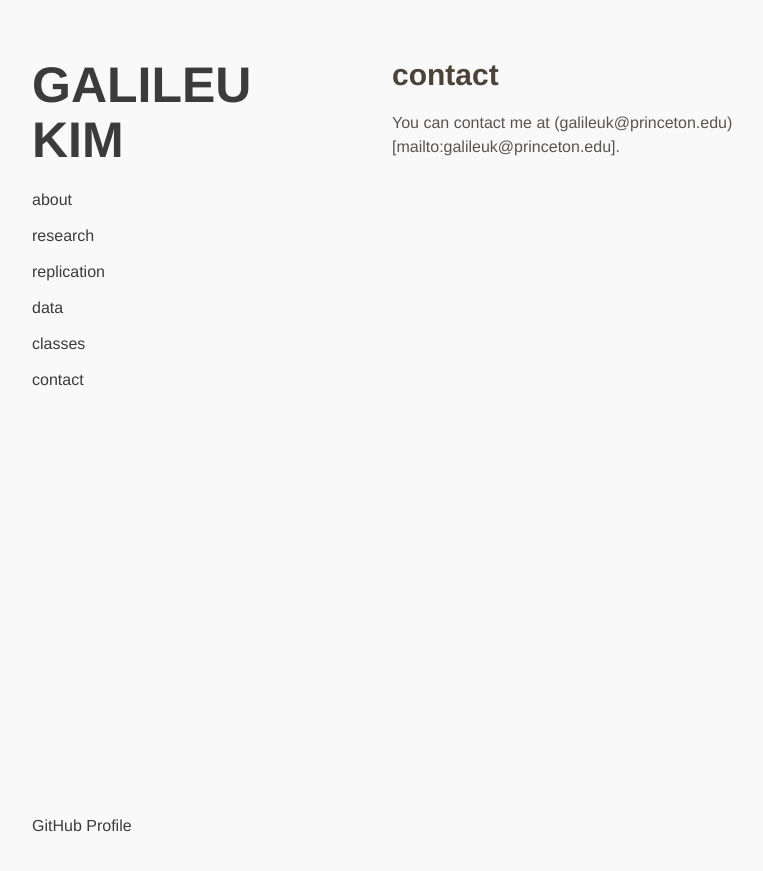
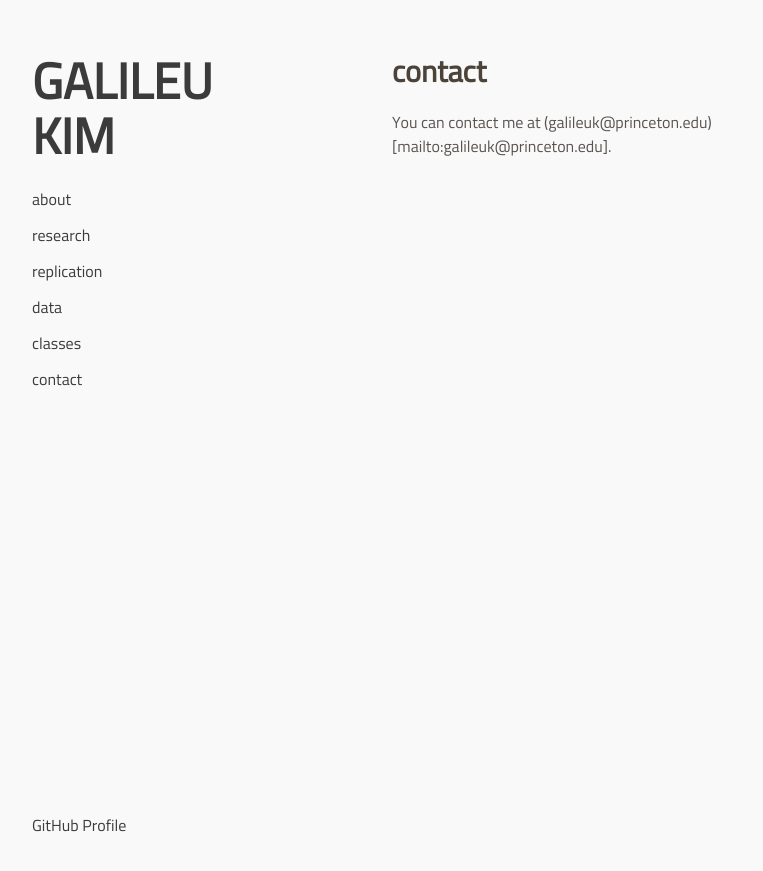
Before and after one commit to galileukim/galileukim.github.io, a Jekyll site: the page built from pages/contact.md, in a window 1280 px wide. Shown: the top 871 px of the page, without its empty margins (178-941 px from the left). Built offline with Jekyll 4.4.1, drawn with Linux system fonts in a browser that asks for light colours; our own code applies the rules of GitHub Pages for plain Markdown files.

Commit message:
change font

```diff
--- a/_sass/jekyll-theme-minimal.scss
+++ b/_sass/jekyll-theme-minimal.scss
@@ -4,7 +4,7 @@
 body {
   background-color: #F9F9F9;
   padding:50px;
-  font: 16px/1.5 "Helvetica Neue", Arial, sans-serif;
+  font: 16px/1.5 "Sunflower";
   color:#595451;
   font-weight:400;
 }
```
